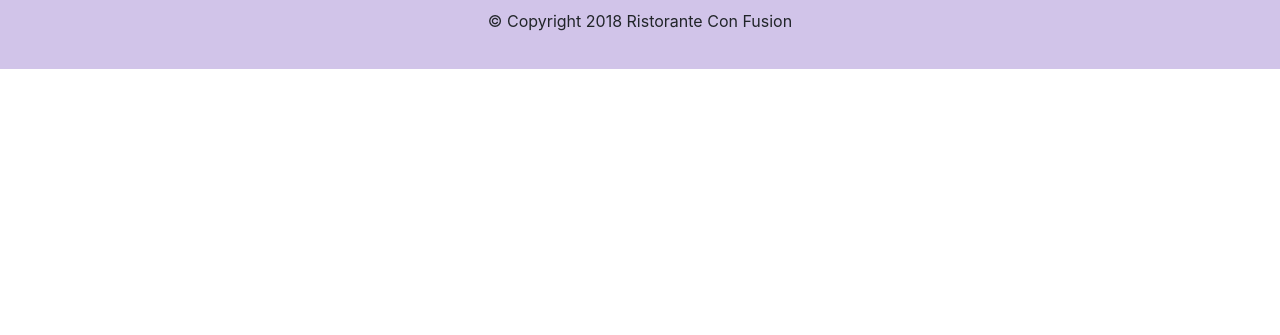
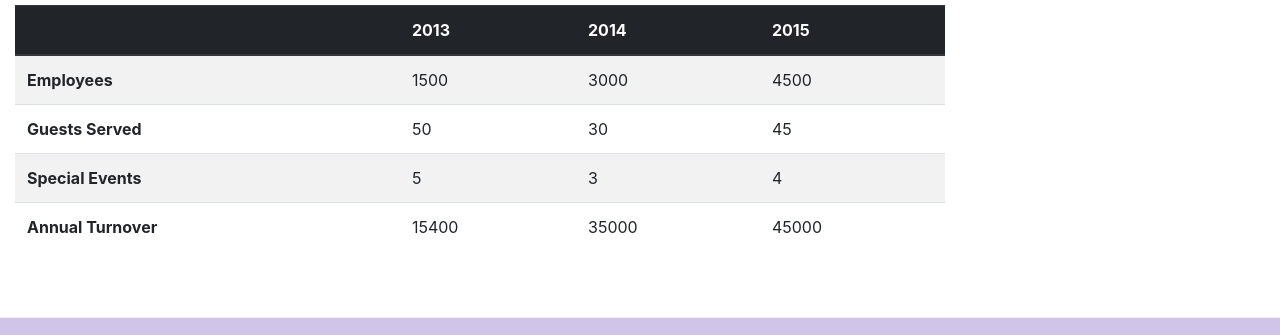
Before and after one commit to NithinShabadhu/Restaurant-website, a website: page aboutus.html in a window 1280 px wide. Shown: the part 1479-1814 px from the top of the page. Before the commit the page ends 1548 px from the top, so only its background shows below. Drawn offline with nearby package versions, Linux system fonts and the light colour scheme.

Commit message:
tables and cards

```diff
--- a/aboutus.html
+++ b/aboutus.html
@@ -68,10 +68,33 @@
                 <p>The restaurant traces its humble beginnings to <em>The Frying Pan</em>, a successful chain started by our CEO, Mr. Peter Pan, that featured for the first time the world's best cuisines in a pan.</p>
             </div>
             <div class="col col-sm">
+                <div class="card">
+                    <h3 class="card-header bg-primary text-white">Facts At A Glance</h3>
+                    <div class="card-body">
+                        <dl class="row">
+                            <dt class="col-6">Started</dt>
+                            <dd class="col-6">18 March 1998</dd>
+                            <dt class="col-6">Employees</dt>
+                            <dd class="col-6">180</dd>
+                            <dt class="col-6">Turnover</dt>
+                            <dd class="col-6">1,99,800</dd>
+                            <dt class="col-6">Location</dt>
+                            <dd class="col-6">India</dd>
+                        </dl>
+
+                    </div>
+
+                </div>
+            </div>
+            <div class="col-12">
+                <div class="card card-body bg-light">
+                    <blockquote class="blockquote">
+                        <p class="mb-0"> The pizza should be cut into 6 equal parts.!!</p>
+                        <footer class="blockquote-footer"> Nithin Shabadhu,<cite title="Source Title">Hungry Quotes</cite></footer>
+                    </blockquote>
+                </div>
             </div>
         </div>
-
-
         <div class="row">
             <div class="col-12 offset-1 col-sm-12">
                 <h2>Corporate Leadership</h2>
@@ -90,7 +113,54 @@
                 <p>Award winning three-star Michelin chef with wide International experience having worked closely with whos-who in the culinary world, he specializes in creating mouthwatering Indo-Italian fusion experiences. He says, <em>Put together the cuisines from the two craziest cultures, and you get a winning hit! Amma Mia!</em></p></div>
             </div>
        </div>
+       <div class="row row-content">
+            <div class="col-12 col-sm-9">
+                <h2> Facts &amp; Figures </h2>
+                <div class="table-responsive">
+                    <table class="table table-striped">
+                        <thead class="thead-dark">
+                            <tr>
+                                <th>&nbsp;</th>
+                                <th>2013</th>
+                                <th>2014</th>
+                                <th>2015</th>
+                            </tr>
 
+                        </thead>
+                        <tbody>
+                            <tr>
+                                <th>Employees</th>
+                                <td>1500</td>
+                                <td>3000</td>
+                                <td>4500</td>
+                            </tr>
+                            <tr>
+                                <th>Guests Served</th>
+                                <td>50</td>
+                                <td>30</td>
+                                <td>45</td>
+                            </tr>
+                            <tr>
+                                <th>Special Events</th>
+                                <td>5</td>
+                                <td>3</td>
+                                <td>4</td>
+                            </tr>
+                            <tr>
+                                <th>Annual Turnover</th>
+                                <td>15400</td>
+                                <td>35000</td>
+                                <td>45000</td>
+                            </tr>
+                        </tbody>
+                    </table>
+                </div>
+            </div>
+            <div class="col-12 col-sm-3">
+
+            </div>
+
+       </div>
     </div>
 
     <footer class="footer">
```
